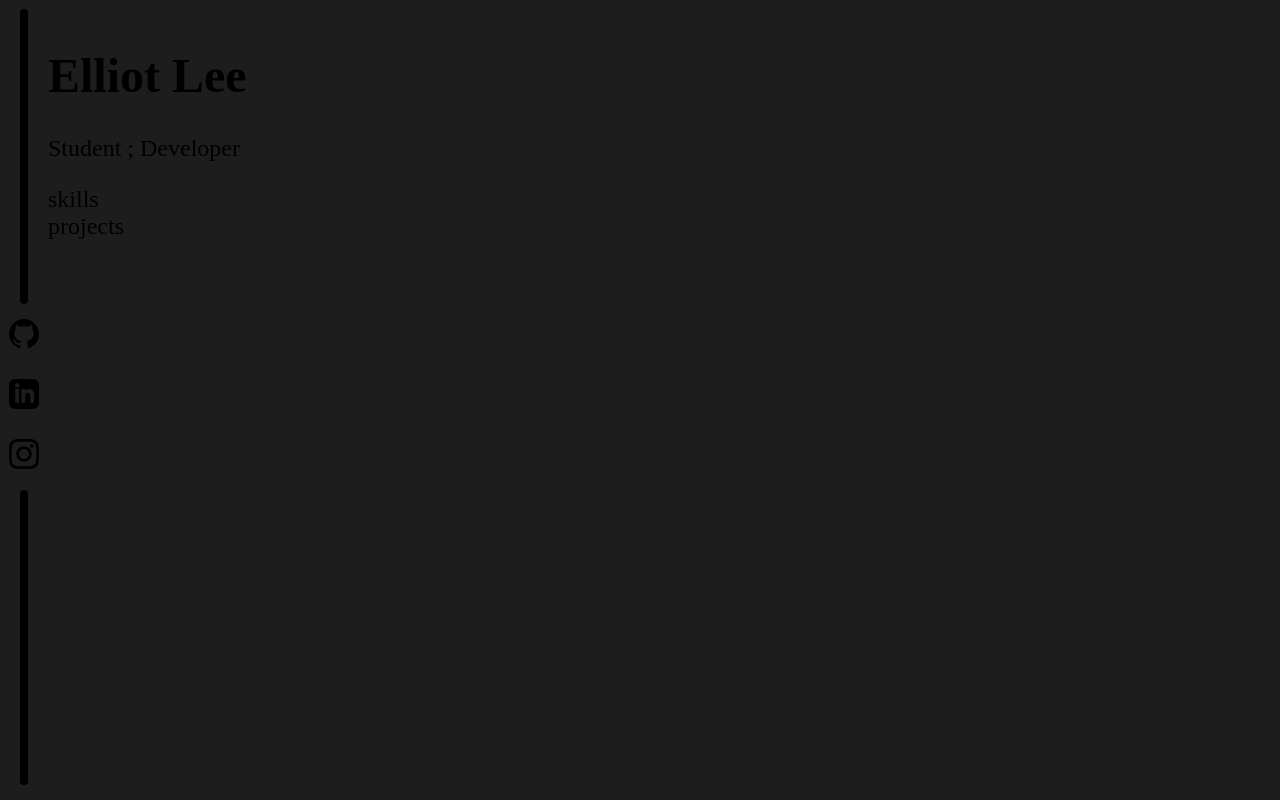
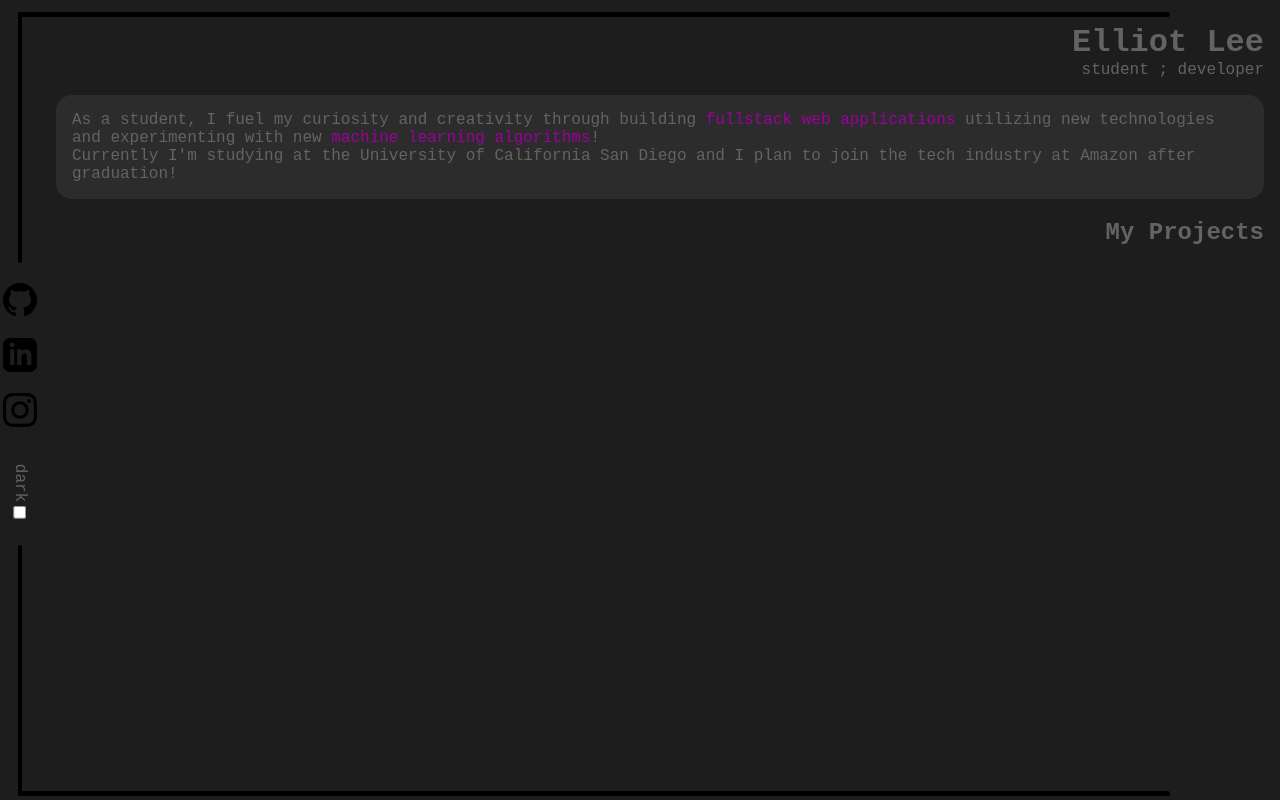
Before and after one commit to eal001/personal-website-v3, a plain HTML site: page index.html in a window 1280 px wide. Drawn offline with Linux system fonts and the light colour scheme.

Commit message:
adjust styles for main page

```diff
--- a/index.html
+++ b/index.html
@@ -13,6 +13,10 @@
     <link rel="preconnect" href="https://fonts.googleapis.com" />
     <link rel="preconnect" href="https://fonts.gstatic.com" crossorigin />
     <link href="https://fonts.googleapis.com/css2?family=Montserrat:wght@100&display=swap" rel="stylesheet" />
+
+    <!-- scripts -->
+    <script src="./project-card.js" type="module"></script>
+
 </head>
 
 <body>
@@ -21,11 +25,14 @@
             Elliot Lee
         </h1>
         <p>
-            Student ; Developer
+            student ; developer
         </p>
         <nav>
-            <line class="vertical"></line>
-            <div id="styled-socials-container">
+
+            <line class="vertical">
+                <line class="horizontal"></line>
+            </line>
+            <div id="socials-container">
 
                 <a href="https://github.com/eal001/">
                     <img src="assets/github.svg" alt="linkedin-icon">
@@ -38,14 +45,28 @@
                 </a>
 
             </div>
-            <line class="vertical"></line>
+            <div id="dark-mode-container">
+                <label id="dark-mode-label">dark</label>
+                <input id="dark-mode-input" type="checkbox">
+            </div>
+            <line class="vertical">
+                <line class="horizontal" id="bottom"></line>
+            </line>
         </nav>
 
         <section id="about">
-            skills
+            As a student, I fuel my curiosity and creativity through building
+            <a href="">fullstack web applications</a> utilizing new technologies and
+            experimenting with new <a>machine learning algorithms</a>!
+            <br>
+            Currently I'm studying at the University of California San Diego and
+            I plan to join the tech industry at Amazon after graduation!
         </section>
         <section id="projects">
-            projects
+            <h2>My Projects</h2>
+            <div id="project-container">
+
+            </div>
         </section>
     </main>
 </body>
--- a/styles.css
+++ b/styles.css
@@ -1,27 +1,73 @@
 html {
-    font-size: 24px;
+    font-size: 16px;
+    font-family:'Courier New', Courier, monospace;
+    color:rgb(99, 99, 99);
+    text-align: right;
 }
 
 body {
     background-color: rgb(29, 29, 29);
     text-decoration: none;
-    margin: 2rem;
+    margin: 1rem;
+    margin-top: 1.5rem;
+    margin-left: 3.5rem;
+}
+
+h1 {
+    margin: 0;
+}
+
+h2 {
+     text-align: right;
+}
+
+p {
+    margin: 0;
+}
+
+section {
+    text-align: left;
+    margin-top: 1rem;
+}
+
+line {
+    display: block;
+    background-color: black;
+    border-radius: 1rem;
+    overflow: visible;
 }
 
 line.vertical{
-    background-color: black;
-    height: 38%;
+    height: 32%;
     width: 0.3rem;
-    border-radius: 1rem;
+}
+
+line.horizontal {
+    height: 0.3rem;
+    width: 90vw
+}
+
+line#bottom {
+    position: absolute;
+    bottom: 0;
 }
 
 a {
+    color: rgb(156, 0, 156);
     text-decoration: none;
-    margin: 0.5rem;
 }
 
-img {
-    width: 1.25rem;
+a:hover {
+    color: white;
+}
+
+a img {
+    margin: 0.5rem;
+    width: 2.123rem;
+}
+
+a img:hover{
+    filter: invert(49%) sepia(38%) saturate(1234%) hue-rotate(248deg) brightness(84%) contrast(93%);
 }
 
 nav {
@@ -29,18 +75,36 @@ nav {
     overflow-x: visible;
     top: 0;
     left: 0;
-    margin: 0.375rem;
+    margin: 0.75rem;
     display: flex;
     justify-content: center;
-    align-content:space-between;
-    width: 1.25rem;
+    align-content: space-between;
+    width: 1rem;
     flex-wrap: wrap;
     height: calc(100% - 1rem);
 }
 
-#styled-socials-container {
+#dark-mode-container {
+    display: flex;
+    justify-content: center;
+    align-items:  center;
+    transform: rotate(90deg);
+    height:5rem;
+}
+
+input {
+    accent-color: green;
+}
+
+#socials-container {
     width: 1.25rem;
     display: flex;
     justify-content: center;
     flex-wrap: wrap;
 }
+
+#about {
+    padding: 1rem;
+    background-color: rgb(44, 44, 44);
+    border-radius: 1rem;
+}
```
